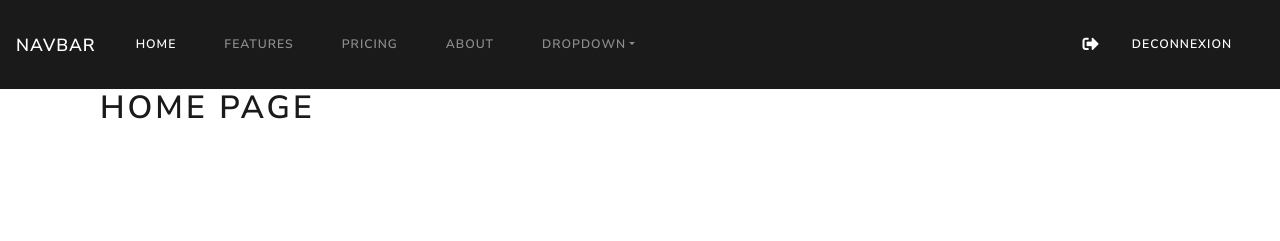
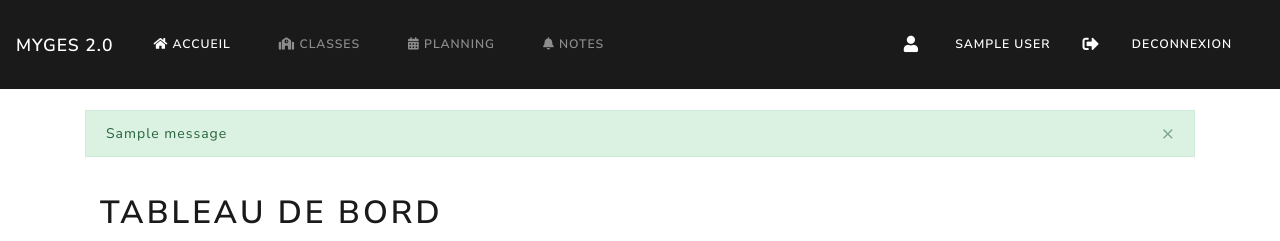
Before and after one commit to kaynye/djangoMyGes, a Django app: page /home in a window 1280 px wide. Shown: the top 241 px of the page. Run offline with Django 3.2, Linux system fonts and the light colour scheme; a user stored in the database is signed in; tables that the repository leaves empty hold one stand-in row (values such as "Sample post"); one stand-in notice (Sample message) is shown; some libraries are stand-ins or nearby versions.

Commit message:
fix home, add routes, add html, add messages

```diff
--- a/django_app/models.py
+++ b/django_app/models.py
@@ -34,10 +34,6 @@ class Matiere(models.Model):
     def __str__(self):
         return self.m_name
 
-
-
-
-
 class SupportDeCours(models.Model):
     sdc_name=models.CharField(max_length=255, verbose_name="Nom du support")
     sdc_file = models.FileField(blank=True, verbose_name="fichier")
--- a/django_app/templates/django_app/home.html
+++ b/django_app/templates/django_app/home.html
@@ -4,7 +4,36 @@
 {% block css %}
 {% endblock %}
 {% block content%}
+    <br>
     <div class="container">
-        <h1>Home Page</h1>
+        <h1>Tableau de Bord</h1>
+        <div>
+            <canvas id="myChart"></canvas>
+          </div>
     </div>
+    <script>
+
+        const configBar = {
+            type: 'bar',
+            data: {},
+            options: {
+                responsive: true,
+                plugins: {
+                legend: {
+                    position: 'top',
+                },
+                title: {
+                    display: true,
+                    text: 'Chart.js Bar Chart'
+                }
+                }
+            }
+        };
+
+        var myChart = new Chart(
+            document.getElementById('myChart'),
+            configBar
+        );
+
+    </script>
 {% endblock %}
--- a/django_app/urls.py
+++ b/django_app/urls.py
@@ -13,6 +13,9 @@ urlpatterns = [
     path('home', views.home,name="home"),
     path('loginUser', views.loginUser,name="loginUser"),
     path('logoutUser', views.logoutUser,name="logoutUser"),
-
-
+    path('profile', views.profile,name="profile"),
+    path("change_password", views.change_password, name="change_password"),
+    path("classes", views.student_class, name="classes"),
+    path("planning", views.planning, name="planning"),
+    path("notes", views.notes, name="notes")
 ]
--- a/django_app/views.py
+++ b/django_app/views.py
@@ -2,6 +2,8 @@ from django.shortcuts import render,redirect
 from django.contrib.auth.decorators import login_required
 from django.views.decorators.csrf import csrf_protect,csrf_exempt
 from django.contrib.auth import login, authenticate,logout
+from django.contrib import messages #import messages
+from .models import Classroom
 
 
 
@@ -17,7 +19,41 @@ def login_page(request):
     else:
         return render(request,"django_app/index.html")
 
+@login_required
+def profile(request):
+    getClass = Classroom.objects.filter(c_student=request.user).all().order_by("c_promotion").first()
 
+    print(getClass)
+    return render(request,"django_app/profile.html", {"class": getClass})
+
+@login_required
+def planning(request):
+    return render(request, "django_app/planning.html")
+
+def notes(request):
+    return render(request, "django_app/notes.html")
+
+@login_required
+def change_password(request):
+    if request.POST.get("actual_password") and request.POST.get("new_password") and request.POST.get("re_password"):
+        if authenticate(username=request.user.username, password=request.POST.get("actual_password")) is not None:
+            if request.POST.get("new_password") == request.POST.get("re_password"):
+                request.user.set_password(request.POST.get("new_password"))
+                request.user.save()
+                messages.success(request, "Le mot de passe à correctement été changée." )
+                return redirect("django_app:login_page")
+            else:
+                messages.error(request, "Les mots de passes ne correspondent pas.")
+                return redirect("django_app:profile")
+        else:
+            messages.error(request, "Le mot de passe actuel est incorrect.")
+            return redirect("django_app:profile")
+
+@login_required
+def student_class(request):
+    getClass = Classroom.objects.filter(c_student=request.user).all().order_by("c_promotion").first()
+    getStudents = getClass.c_student.all()
+    return render(request, "django_app/classes.html", {"students": getStudents, "class": getClass})
 
 @csrf_exempt
 def loginUser(request):
--- a/django_esgi/templates/base.html
+++ b/django_esgi/templates/base.html
@@ -4,11 +4,10 @@
         {% block title %}{% endblock %}
         <link rel="stylesheet" href="https://cdnjs.cloudflare.com/ajax/libs/font-awesome/5.15.3/css/all.min.css" integrity="sha512-iBBXm8fW90+nuLcSKlbmrPcLa0OT92xO1BIsZ+ywDWZCvqsWgccV3gFoRBv0z+8dLJgyAHIhR35VZc2oM/gI1w==" crossorigin="anonymous" />
         <!-- <link href='//fonts.googleapis.com/css?family=Lobster&subset=latin,latin-ext' rel='stylesheet' type='text/css'> -->
-        <link rel="stylesheet"  href="{% static "django_app/css/base.css" %}">
-        <link rel="stylesheet"  href="{% static "django_app/css/bootstrap.css" %}">
+        <link rel="stylesheet"  href="{% static 'django_app/css/base.css' %}">
+        <link rel="stylesheet"  href="{% static 'django_app/css/bootstrap.css' %}">
         <link rel="stylesheet" href="https://cdn.jsdelivr.net/npm/bootswatch@4.5.2/dist/lux/bootstrap.min.css" integrity="sha384-9+PGKSqjRdkeAU7Eu4nkJU8RFaH8ace8HGXnkiKMP9I9Te0GJ4/km3L1Z8tXigpG" crossorigin="anonymous">
-        <script  src="{% static "jquery/dist/jquery.min.js" %}"></script>
-         <script  src="{% static "base/js/base.js" %}"></script>
+        <script src="https://cdn.jsdelivr.net/npm/chart.js"></script>
 
         {% block css %}{% endblock %}
         {% block javascript %}{% endblock %}
@@ -17,38 +16,46 @@
 
     {% if request.user.is_authenticated %}
         <nav class="navbar navbar-expand-lg navbar-dark bg-primary">
-            <a class="navbar-brand" href="#">Navbar</a>
+            <a class="navbar-brand" href="#">MYGES 2.0</a>
             <button class="navbar-toggler" type="button" data-toggle="collapse" data-target="#navbarColor01" aria-controls="navbarColor01" aria-expanded="false" aria-label="Toggle navigation">
               <span class="navbar-toggler-icon"></span>
             </button>
 
             <div class="collapse navbar-collapse" id="navbarColor01">
               <ul class="navbar-nav mr-auto">
-                <li class="nav-item active">
-                  <a class="nav-link" href="#">Home
-                    <span class="sr-only">(current)</span>
+                <li class="nav-item {% if request.path == '/home' %}active{% endif %}">
+                  <a class="nav-link" href="{% url 'django_app:home' %}">
+                    <i class="fa fa-home"></i>
+                    Accueil
                   </a>
                 </li>
-                <li class="nav-item">
-                  <a class="nav-link" href="#">Features</a>
+                <li class="nav-item {% if request.path == '/classes' %}active{% endif %}">
+
+                  <a class="nav-link" href="{% url 'django_app:classes' %}">
+                    <i class="fas fa-school"></i>
+                    Classes
+                  </a>
                 </li>
-                <li class="nav-item">
-                  <a class="nav-link" href="#">Pricing</a>
+                <li class="nav-item {% if request.path == '/planning' %}active{% endif %}">
+
+                  <a class="nav-link" href="{% url 'django_app:planning' %}">
+                    <i class="fas fa-calendar-alt"></i>
+                    Planning
+                  </a>
                 </li>
-                <li class="nav-item">
-                  <a class="nav-link" href="#">About</a>
-                </li>
-                <li class="nav-item dropdown">
-                  <a class="nav-link dropdown-toggle" data-toggle="dropdown" href="#" role="button" aria-haspopup="true" aria-expanded="false">Dropdown</a>
-                  <div class="dropdown-menu">
-                    <a class="dropdown-item" href="#">Action</a>
-                    <a class="dropdown-item" href="#">Another action</a>
-                    <a class="dropdown-item" href="#">Something else here</a>
-                    <div class="dropdown-divider"></div>
+                <li class="nav-item {% if request.path == '/notes' %}active{% endif %}">
 
-                  </div>
+                  <a class="nav-link" href="{% url 'django_app:notes' %}">
+                    <i class="fas fa-bell"></i>
+                    Notes
+                  </a>
                 </li>
               </ul>
+              <div class="nav-item">
+                  <a class="text-light " href="{% url 'django_app:profile' %}">
+                    <i class="fas fa-user fa-lg nav-item"></i> {{ request.user.first_name }} {{ request.user.last_name|upper }}
+                  </a>
+              </div>
               <div class="nav-item">
                 <a class="text-light " href="{% url 'django_app:logoutUser' %}"><i class="fas fa-sign-out-alt fa-lg nav-item"></i>Deconnexion</a>
               </div>
@@ -59,7 +66,20 @@
           </nav>
 
         {% endif %}
+
         <div class="content container">
+          {% for message in messages %}
+          <br>
+          <div class="container-fluid p-0">
+            <div class="alert {{ message.tags }} alert-dismissible" role="alert" >
+              <button type="button" class="close" data-dismiss="alert" aria-label="Close">
+                <span aria-hidden="true">&times;</span>
+              </button>
+              {{ message }}
+            </div>
+          </div>
+          {% endfor %}
+
             {% block content %}
 
             {% endblock %}
```
Also changed, not shown: django_app/templates/django_app/classes.html (added, +29 -0 lines), django_app/templates/django_app/notes.html (added, +31 -0 lines), django_app/templates/django_app/planning.html (added, +12 -0 lines), django_app/templates/django_app/profile.html (added, +59 -0 lines), django_esgi/settings.py (+8 -1 lines).
